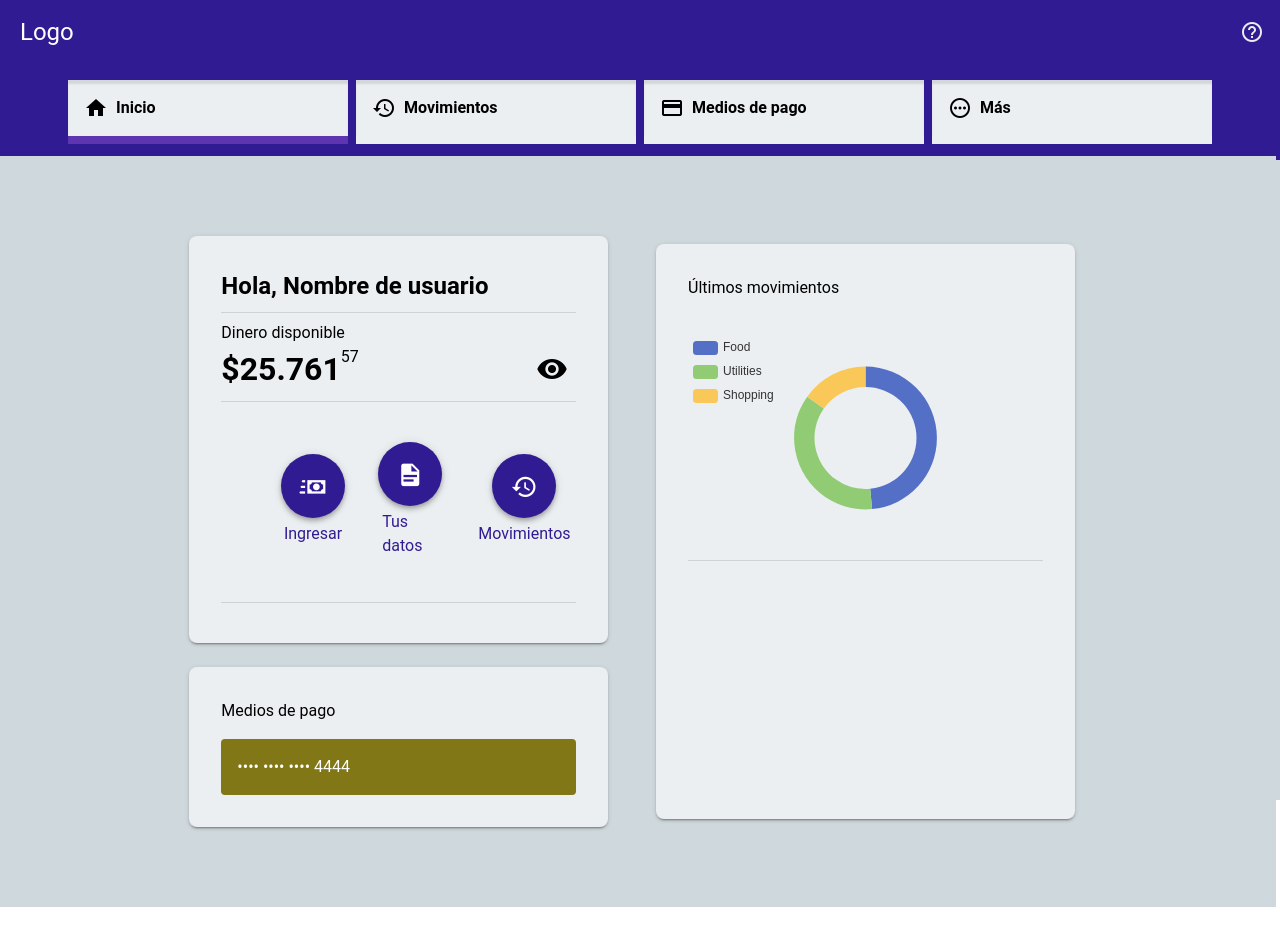
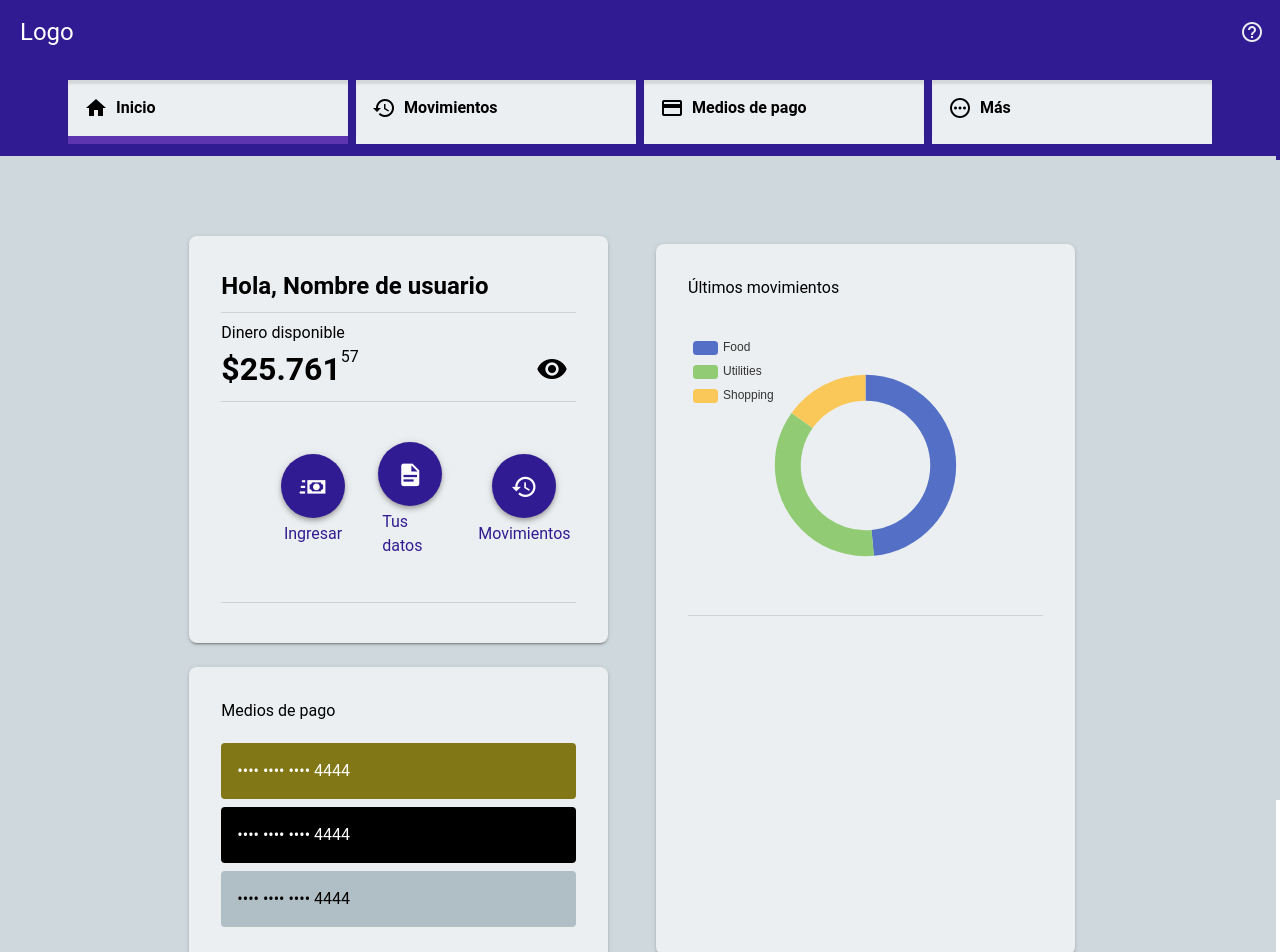
Before and after one commit to jicanta/HCI-Web, a Vue app in the folder HCI-Web/: page / in a window 1280 px wide. Shown: the top 952 px of the page. Before the commit the page ends 907 px from the top, so only its background shows below. Built offline with nearby package versions, Linux system fonts and the light colour scheme.

Commit message:
Trajetas
Cmabie la preview de las tarjetas, igual eso va a haber que rehacerlo cuando tengamos la api.

```diff
--- a/HCI-Web/src/Pantallas/PantallaInicio.vue
+++ b/HCI-Web/src/Pantallas/PantallaInicio.vue
@@ -113,7 +113,13 @@
         <Section class="ma-3">
           <v-container class="inside-section">
             <p class="text-weight-light text-colortext2 mb-4">Medios de pago</p>
-            <v-container class="card bg-lime-darken-4 rounded">
+            <v-container class="card bg-lime-darken-4 my-1 rounded">
+              <p> •••• •••• •••• 4444 </p>
+            </v-container>
+            <v-container class="card bg-shades-black my-1 rounded">
+              <p> •••• •••• •••• 4444 </p>
+            </v-container>
+            <v-container class="card bg-blue-grey-lighten-3 my-1 rounded">
               <p> •••• •••• •••• 4444 </p>
             </v-container>
           </v-container>
```
